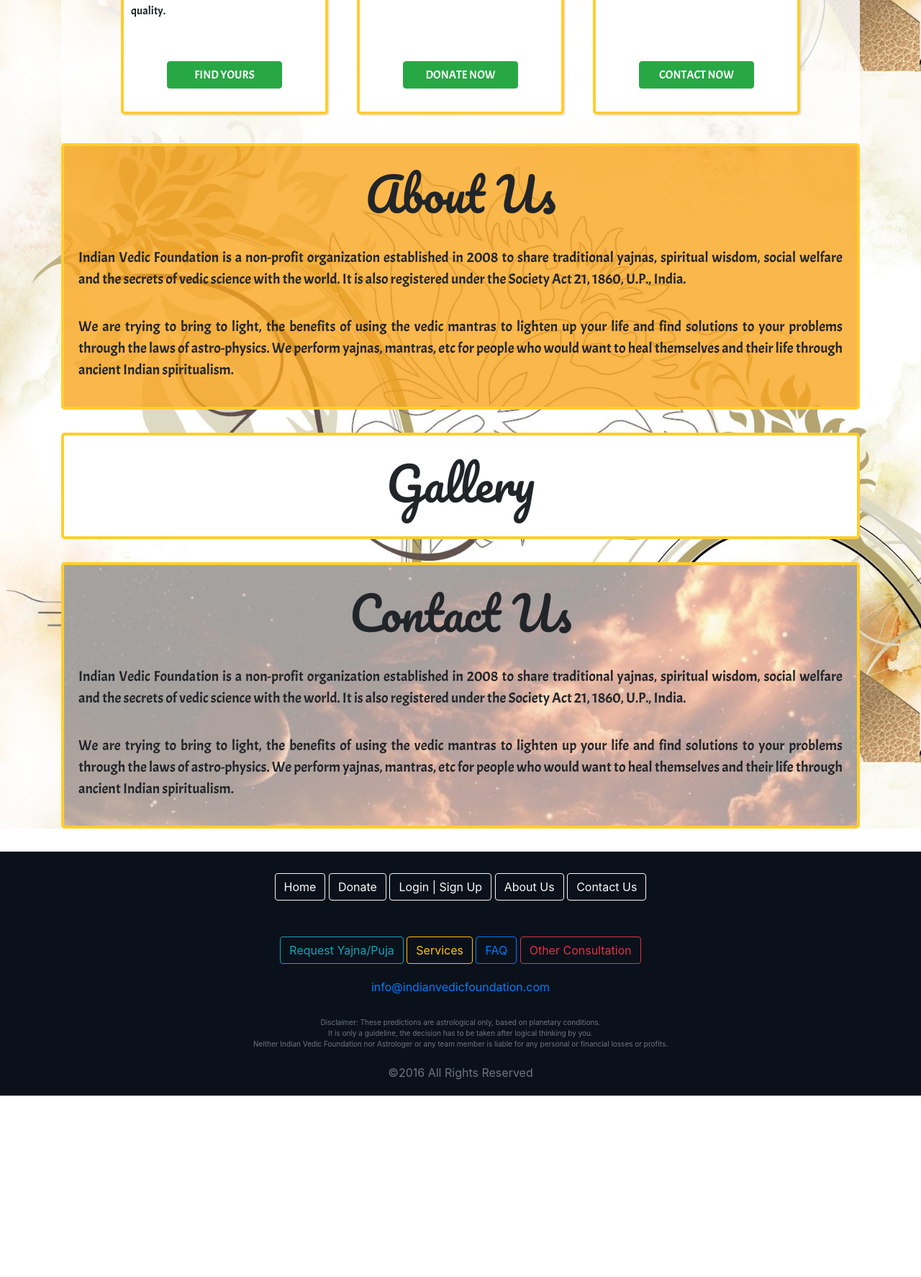
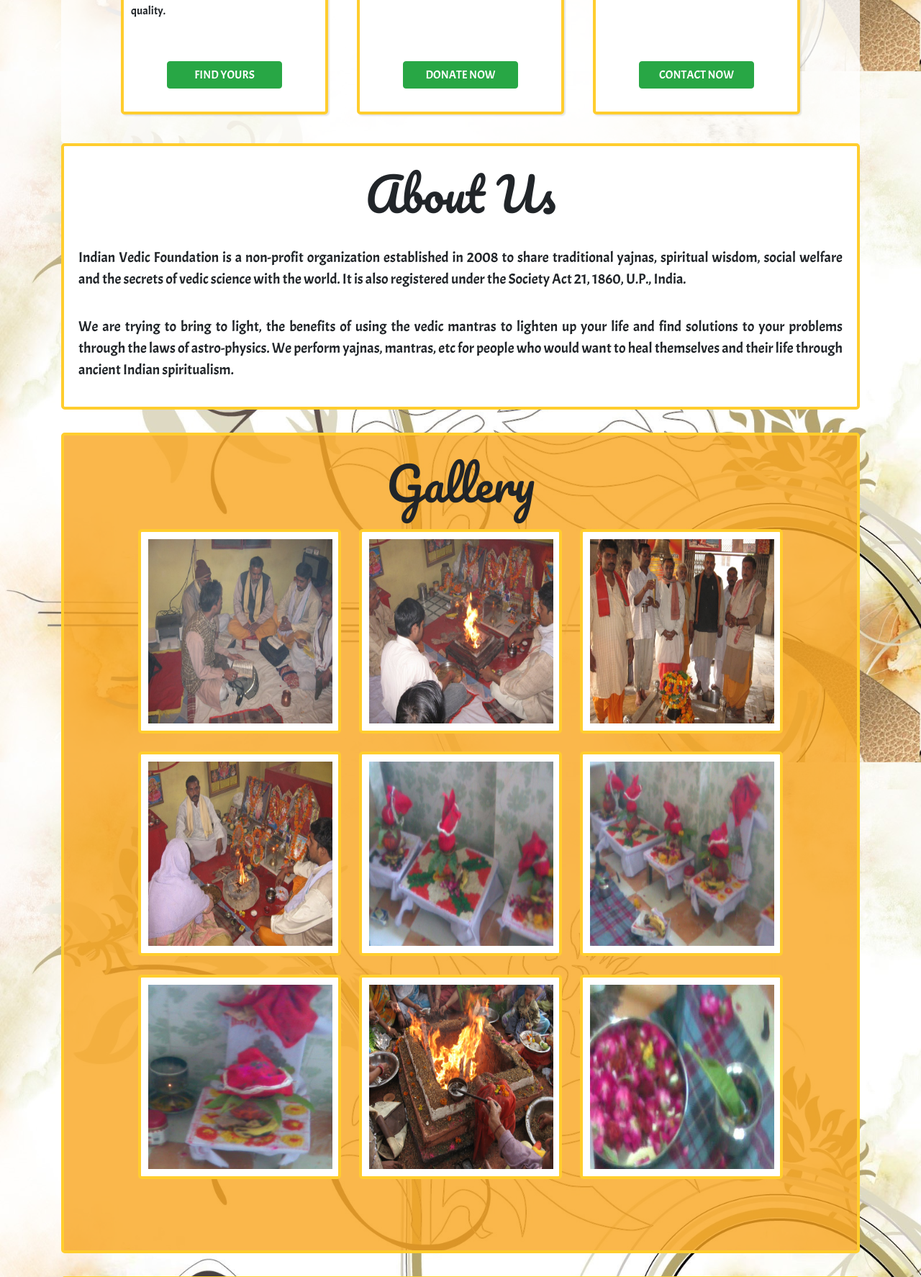
Before and after one commit to sonali-yadav/astro-website, a Django app: page / in a window 1280 px wide. Shown: the part 2009-3783 px from the top of the page at 72% size. Before the commit the page ends 3531 px from the top, so only its background shows below. Run offline with Django 3.2, Linux system fonts and the light colour scheme; some libraries are stand-ins or nearby versions.

Commit message:
home page contd.

```diff
--- a/home/static/css/base.css
+++ b/home/static/css/base.css
@@ -9,9 +9,11 @@
 	margin: 0;
 	padding: 0;
 }
+.mg_auto {
+    margin: auto;
+}
 .container-div {
     background: #fff;
-    margin: auto;
 }
 .navigation-nav {
     background-color: var(--main-color);
--- a/home/static/css/index.css
+++ b/home/static/css/index.css
@@ -33,15 +33,23 @@
 .card_content {
     height: calc(100% - 100px);
 }
-.in_block {
-    display: inline-block;
-}
 .about_index {
     background-color: rgba(249,165,30,0.8);
 }
 .about_index2 {
-    background: rgba(249,165,30,1.0) url('../images/b3.jpg') fixed no-repeat;
-    background-size: cover;
+    /*background: rgba(249,165,30,1.0) url('../images/.jpg') fixed no-repeat;
+    background-size: cover;*/
 }
 .grid_div {
+    display: grid;
+    width: 70vw;
+    grid-template-columns: 22vw 22vw 22vw;
+    grid-gap: 2vw 2vw;
 }
+.grid_img {
+    height: 20vw;
+    width: 20vw;
+}
+.empty_div {
+    height: 7vw;
+}
--- a/home/templates/home/base.html
+++ b/home/templates/home/base.html
@@ -33,7 +33,7 @@
         <div onclick="topFunction()" id="myBtn" title="Go to top">
             <img src="{% static 'images/top2.jpg' %}" alt="Top" style="height:40px;width:40px;">
         </div>
-        <div class="container-div">
+        <div class="container-div mg_auto">
             <div class="base-header center_text">
                 <div class="heading_div">Indian Vedic Foundation</div>
                 <div class="subheading_div capitals">Astrology Center</div>
--- a/home/templates/home/index.html
+++ b/home/templates/home/index.html
@@ -153,7 +153,7 @@
             <div class="button_div"><a href="#" class="btn btn-success">CONTACT NOW</a></div>
         </div>
     </div>
-    <div class="jumbotron fluid-jumbotron grid_item about_index">
+    <div class="jumbotron fluid-jumbotron grid_item about_index2">
         <h1 class="center_text heading_div">About Us</h1>
         <p class="justified lead">Indian Vedic Foundation is a non-profit organization established in 2008
             to share traditional yajnas, spiritual wisdom, social welfare and the secrets of vedic
@@ -164,33 +164,20 @@
             astro-physics. We perform yajnas, mantras, etc for people who would want to heal
             themselves and their life through ancient Indian spiritualism.</p>
     </div>
-     <div class="jumbotron fluid-jumbotron grid_item">
+     <div class="jumbotron fluid-jumbotron grid_item about_index">
         <h1 class="center_text heading_div">Gallery</h1>
-        <div class="image_carousel_div">
-            <div id="carouselExampleControls" class="carousel slide" data-ride="carousel">
-                <div class="carousel-inner">
-                    <div class="carousel-item active">
-                      <img class="d-block w-100" src="" alt="">
-                    </div>
-                    <div class="carousel-item">
-                      <img class="d-block w-100" src="" alt="">
-                    </div>
-                    <div class="carousel-item">
-                      <img class="d-block w-100" src="" alt="">
-                    </div>
-                </div>
-                <a class="carousel-control-prev" href="#carouselExampleControls" role="button"
-                   data-slide="prev">
-                    <span class="carousel-control-prev-icon" aria-hidden="true"></span>
-                    <span class="sr-only">Previous</span>
-                </a>
-                <a class="carousel-control-next" href="#carouselExampleControls" role="button"
-                   data-slide="next">
-                    <span class="carousel-control-next-icon" aria-hidden="true"></span>
-                    <span class="sr-only">Next</span>
-                </a>
-            </div>
-        </div>
+         <div class="grid_div mg_auto">
+             <div class="grid_item"><img src="{% static 'images/gal1.jpg' %}" alt="gallery_image" class="grid_img"></div>
+             <div class="grid_item"><img src="{% static 'images/gal2.jpg' %}" alt="gallery_image" class="grid_img"></div>
+             <div class="grid_item"><img src="{% static 'images/gal3.jpg' %}" alt="gallery_image" class="grid_img"></div>
+             <div class="grid_item"><img src="{% static 'images/gal4.jpg' %}" alt="gallery_image" class="grid_img"></div>
+             <div class="grid_item"><img src="{% static 'images/gal5.jpg' %}" alt="gallery_image" class="grid_img"></div>
+             <div class="grid_item"><img src="{% static 'images/gal6.jpg' %}" alt="gallery_image" class="grid_img"></div>
+             <div class="grid_item"><img src="{% static 'images/gal7.jpg' %}" alt="gallery_image" class="grid_img"></div>
+             <div class="grid_item"><img src="{% static 'images/gal8.jpg' %}" alt="gallery_image" class="grid_img"></div>
+             <div class="grid_item"><img src="{% static 'images/gal9.jpg' %}" alt="gallery_image" class="grid_img"></div>
+         </div>
+         <div class="empty_div"></div>
     </div>
     <div class="jumbotron fluid-jumbotron grid_item about_index2">
         <h1 class="center_text heading_div">Contact Us</h1>
```
Also changed, not shown: donations/static/images/gal1.jpg (added), donations/static/images/gal2.jpg (added), donations/static/images/gal3.jpg (added), donations/static/images/gal4.jpg (added), donations/static/images/gal5.jpg (added), donations/static/images/gal6.jpg (added), donations/static/images/gal7.jpg (added), donations/static/images/gal8.jpg (added), donations/static/images/gal9.jpg (added).
